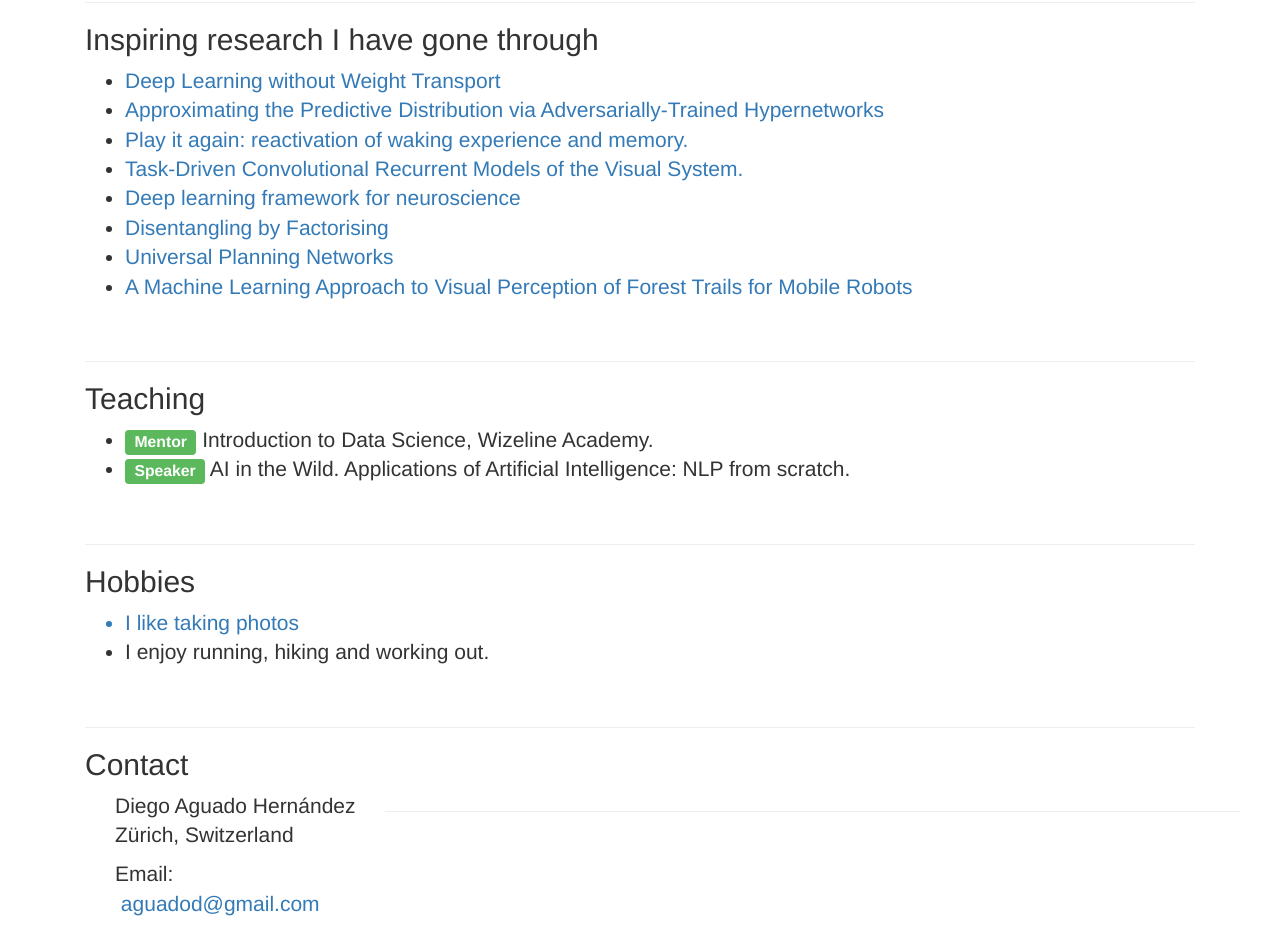
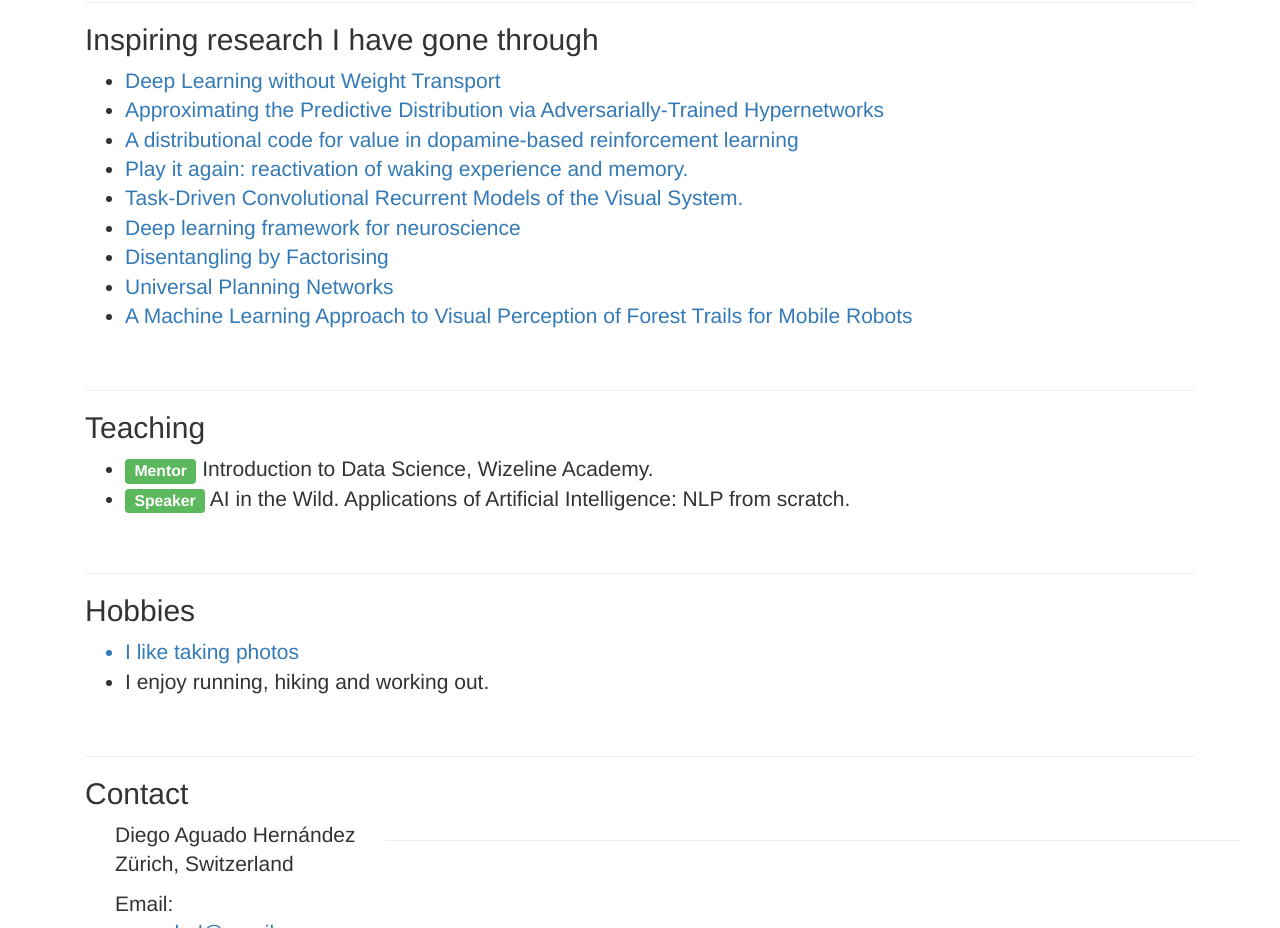
Before and after one commit to diegousi/diegousi.github.io, a plain HTML site: page index.html in a window 1280 px wide. Shown: the part 2320-3248 px from the top of the page. Drawn offline with Linux system fonts and the light colour scheme; files whose address does not match are found by name.

Commit message:
add more literature

```diff
--- a/index.html
+++ b/index.html
@@ -317,6 +317,9 @@
                             <li><a href="http://bayesiandeeplearning.org/2018/papers/121.pdf">Approximating the Predictive Distribution via Adversarially-Trained Hypernetworks</a>
                             </li>
                             <li>
+                                <a href="https://www.nature.com/articles/s41586-019-1924-6.epdf">A distributional code for value in dopamine-based reinforcement learning</a>
+                            </li>
+                            <li>
                                 <a href="https://www.mrcbndu.ox.ac.uk/sites/default/files/pdfs/oneill2010tins.pdf">
                                     Play it again: reactivation of waking experience and memory.
                                 </a>
```
